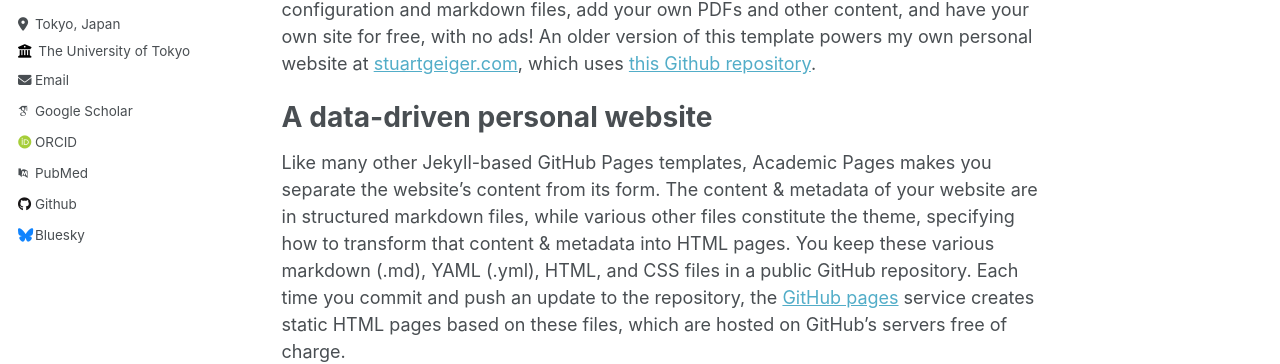
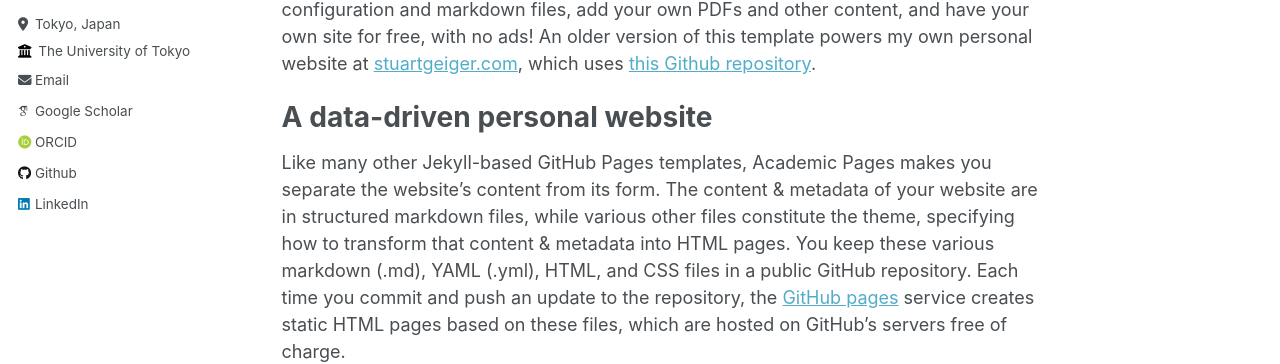
Before and after one commit to RuicongLiu/RuicongLiu.github.io, a Jekyll site: the page built from _pages/about.md, in a window 1280 px wide. Shown: the part 369-733 px from the top of the page. Built offline with Jekyll 4.4.1, drawn with Linux system fonts in a browser that asks for light colours; some web fonts are replaced; some of the changed lines change nothing that is shown.

Commit message:
modified:   _config.yml

```diff
--- a/_config.yml
+++ b/_config.yml
@@ -32,23 +32,23 @@
 
   # Academic websites
   arxiv            : # URL - Update with the correct link to your profile
-  googlescholar    : "https://scholar.google.com/citations?user=PS_CX0AAAAAJ"
+  googlescholar    : "https://scholar.google.com/citations?user=NrF9a0MAAAAJ"
   impactstory      : # URL
-  orcid            : "http://orcid.org/yourorcidurl"
+  orcid            : "http://orcid.org/0000-0002-8460-8763"
   semantic         : # URL
-  pubmed           : "https://www.ncbi.nlm.nih.gov/pubmed/?term=john+snow"
+  pubmed           : #"https://www.ncbi.nlm.nih.gov/pubmed/?term=john+snow"
   researchgate     : # URL
 
   # Repositories and software development
   bitbucket        : # Username - Update with your username on the site
   codepen          : # Username
   dribbble         : # Username
-  github           : "academicpages"
+  github           : "MickeyLLG"
   kaggle           : # Username
   stackoverflow    : # User number or user number and name (i.e., use "1" or "1/jeff-atwood")
 
   # Social media
-  bluesky          : "bsky.app" # Replace this with you Bluesky username
+  bluesky          : #"bsky.app" # Replace this with you Bluesky username
   facebook         : # Username
   flickr           : # Username
   foursquare       : # Username
@@ -57,7 +57,7 @@
   keybase          : # Username
   instagram        : # Username
   lastfm           : # Username
-  linkedin         : # Username
+  linkedin         : "ruicong-liu-1894a4241"
   mastodon         : # URL
   medium           : # URL
   pinterest        : # Username
```
